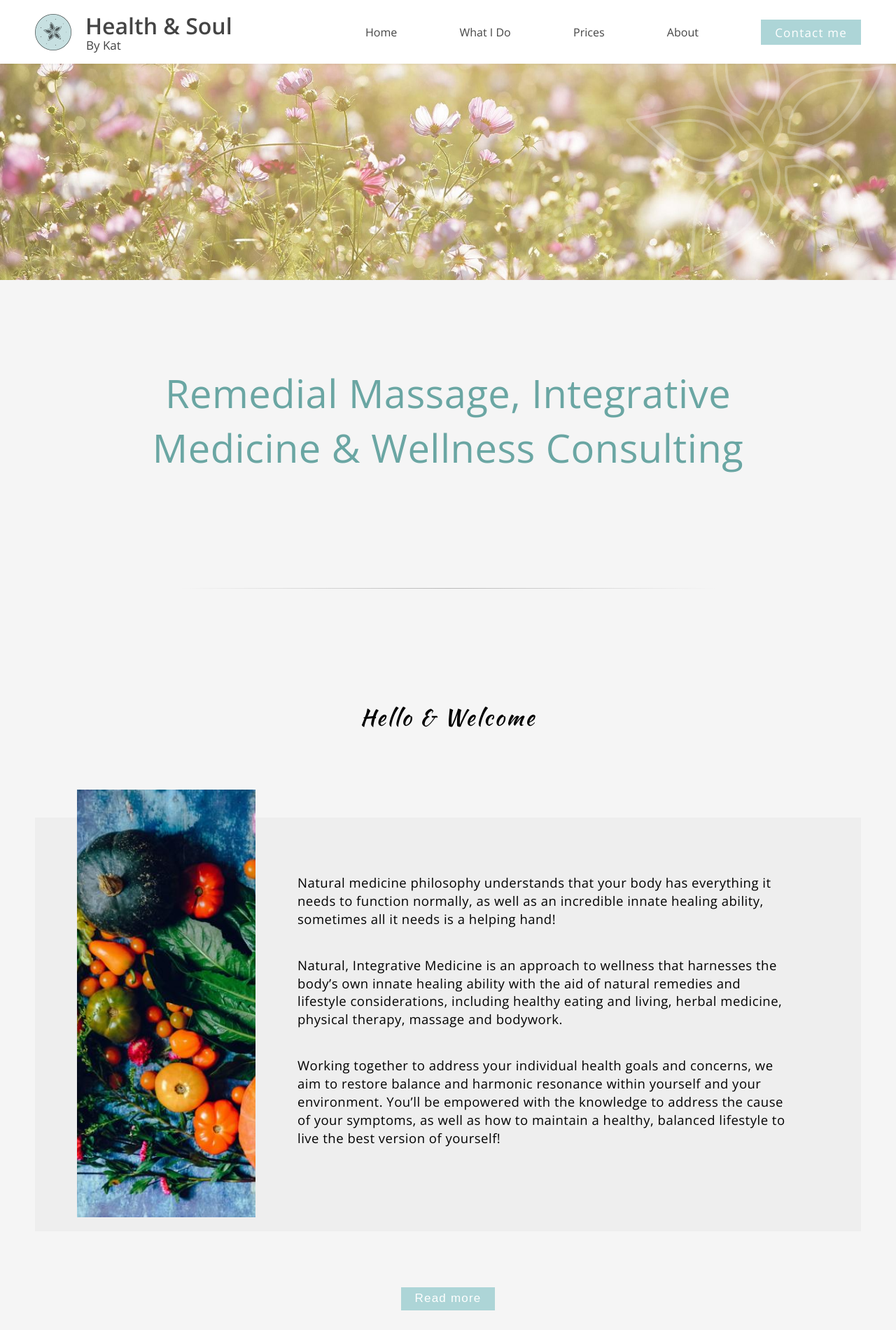
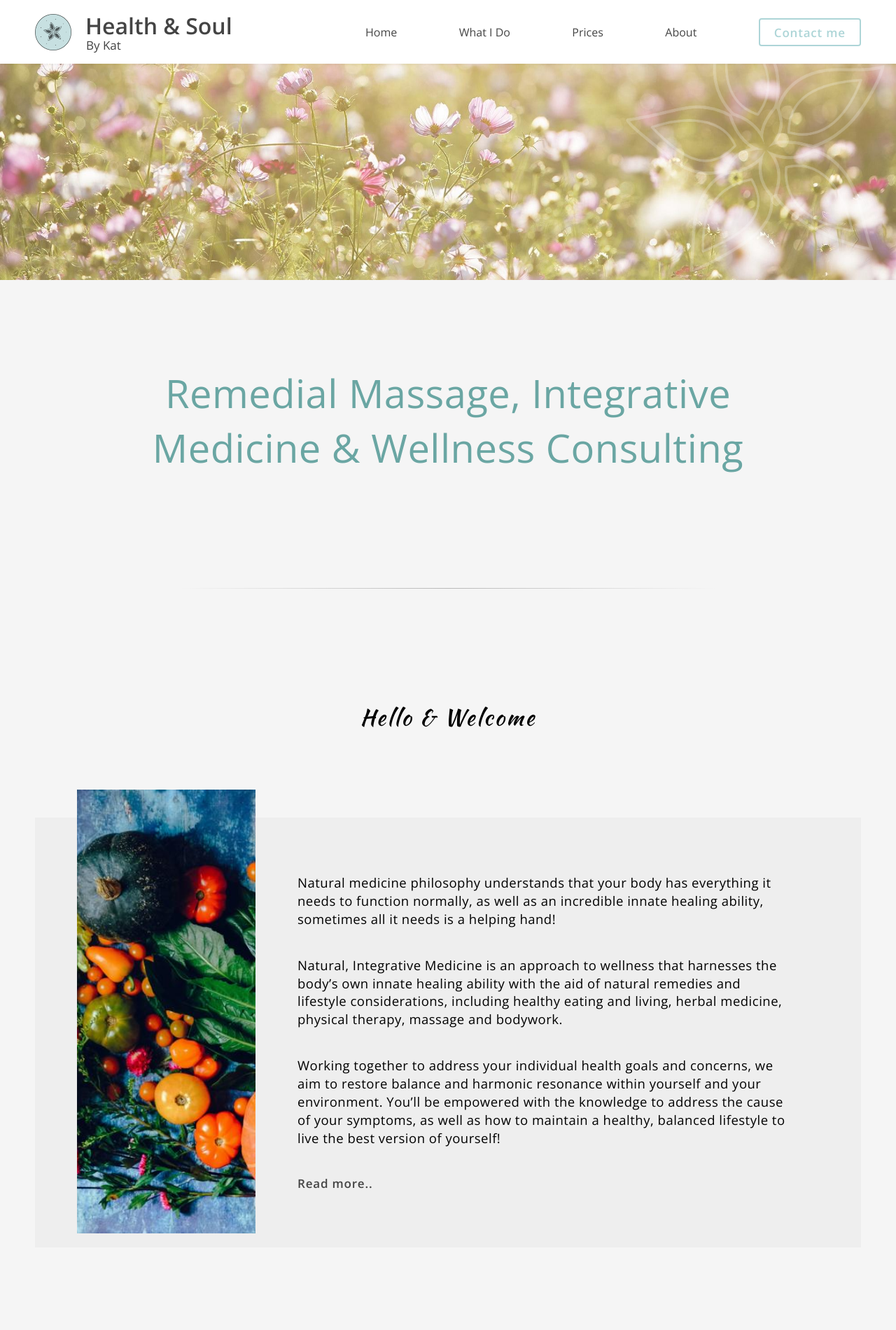
Before and after one commit to iamevan/kats_website, a plain HTML site: page index.html in a window 1280 px wide. Shown: the top 1900 px of the page at 70% size. Drawn offline with nearby package versions, Linux system fonts and the light colour scheme.

Commit message:
minor changes to navbar, links and footer

```diff
--- a/css/style.css
+++ b/css/style.css
@@ -101,20 +101,37 @@ Utilities
 .flex-row-reverse {
     flex-direction: row-reverse;
 }
-.btn,
 .btn-contact {
     font-size: 1.7rem;
-    font-weight: 400;
-    letter-spacing: 0.12rem;
-    color: var(--color-white);
-    background-color: #add5d7;
-    border: none;
-    margin-top: 8rem;
+    font-weight: 600;
+    letter-spacing: 0.08rem;
+    color: var(--color-secondary);
+    background-color: transparent;
+    border: 2px solid #add5d7;
     padding: .65rem 2rem;
     cursor: pointer;
+    border-radius: 4px;
+
+    transition: all .25s ease;
 }
-.btn-contact {
-    margin: 0;
+.btn-contact:hover {
+    background-color:  #add5d7;
+    color: var(--color-white);
+}
+.btn-link {
+    font-size: 1.7rem;
+    font-weight: 600;
+    letter-spacing: 0.08rem;
+    color: var(--color-medium);
+    border-bottom: 2px solid transparent;
+    transition: border-bottom .25s ease;
+}
+.btn-link:hover {
+    border-bottom: 2px solid var(--color-primary);
+}
+.icons {
+    width: 25px;
+    opacity: 65%;
 }
 /*
 =======================
@@ -175,7 +192,10 @@ Navbar
     color: var(--color-medium);
     padding-bottom: .5rem;
     border-bottom: 2px solid transparent;
-    transition: border-bottom .2s ease-out;
+    transition: border-bottom .25s ease-out;
+}
+.menu-links:hover {
+    border-bottom: 2px solid var(--color-primary);
 }
 /* Burger functionality */
 .burger-container {
--- a/index.html
+++ b/index.html
@@ -74,15 +74,12 @@
                     <p>Natural medicine philosophy understands that your body has everything it needs to function normally, as well as an incredible innate healing ability, sometimes all it needs is a helping hand!</p>
                     <p>Natural, Integrative Medicine is an approach to wellness that harnesses the body’s own innate healing ability with the aid of natural remedies and lifestyle considerations, including healthy eating and living, herbal medicine, physical therapy, massage and bodywork.</p>
                     <p>Working together to address your individual health goals and concerns, we aim to restore balance and harmonic resonance within yourself and your environment. You’ll be empowered with the knowledge to address the cause of your symptoms, as well as how to maintain a healthy, balanced lifestyle to live the best version of yourself!</p>
+
+                    <a href="#" class="btn-link">Read more..</a>
+
                 </div>
 
                 <img src="./images/veggies-desktop.jpg" class="welcome-image" alt="Photo of a large variety of fresh Garden Vegetables">
-
-            </div>
-
-            <div class="footer-container">
-
-                <button class="btn">Read more</button>
 
             </div>
 
@@ -137,15 +134,12 @@
                         <p>I'm a registered Remedial Massage Therapist and Herbalist with an academic, professional and passionate background in Nutrition, Food as Medicine and Wellness Counselling and Consulting.</p>
                         <p>Comprising all these aspects, in short, I’m an Integrative Health Practioner</p>
                         <p>We are all on our unique healing journey. To find out a bit more about me and my healing journey and why I am so passionate about natural medicine please click on the button below.</p>
+
+                        <a href="#" class="btn-link">Read more..</a>
+
                     </div>
 
                     <img src="./images/sunflowers-desktop.jpg" class="about-image" alt="Photo of a large variety of fresh Garden Vegetables">
-
-                </div>
-
-                <div class="footer-container">
-
-                    <button class="btn">Continue reading</button>
 
                 </div>
 
@@ -175,10 +169,10 @@
 
         <div class="footer container">
 
-            <img src="./images/mail-outline.svg" alt="email icon">
-            <p>contact@emailaddress.com</p>
-            <img src="./images/phone-portrait-outline.svg" alt="mobile phone icon">
-            <p>0401452135</p>
+            <img src="./images/mail-outline.svg" class="icons" alt="email icon">
+            <p>email address here</p>
+            <img src="./images/phone-portrait-outline.svg" class="icons" alt="mobile phone icon">
+            <p>mobile number here</p>
 
             <h4>Copyright 2020 | Health & Soul</h4>
         </div>
```
Also changed, not shown: images/arrow-forward-outline.svg (added).
